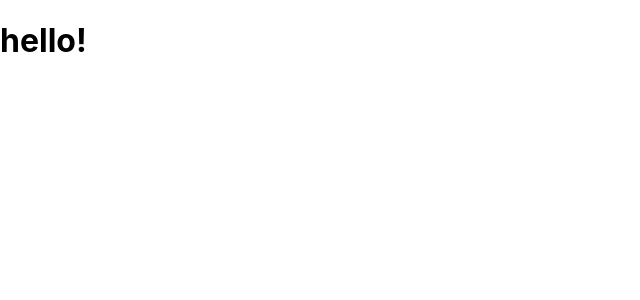
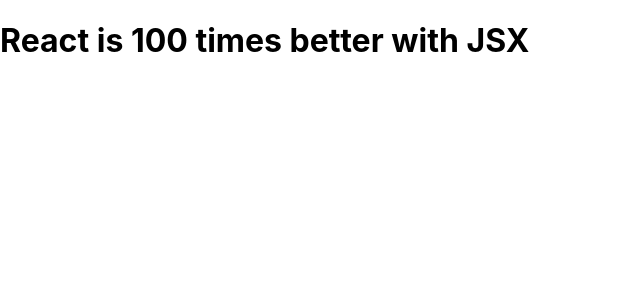
Before and after one commit to winterbreaker23/React_-React-JSX-, a React (Create React App) app in the folder my-react-app/: page / in a window 1280 px wide. Shown: the top 300 px of the page, without its empty margins (0-640 px from the left). Built offline with nearby package versions, Linux system fonts and the light colour scheme.

Commit message:
JSX-exp2

```diff
--- a/my-react-app/src/index.js
+++ b/my-react-app/src/index.js
@@ -6,7 +6,8 @@
 const root = ReactDOM.createRoot(document.getElementById('root'));
 
 const myelement = <h1>hello!</h1>;
-root.render(myelement);
+const myelement2=<h1>React is {50+50} times better with JSX</h1>;
+root.render(myelement2);
 
 // If you want to start measuring performance in your app, pass a function
 // to log results (for example: reportWebVitals(console.log))
```
